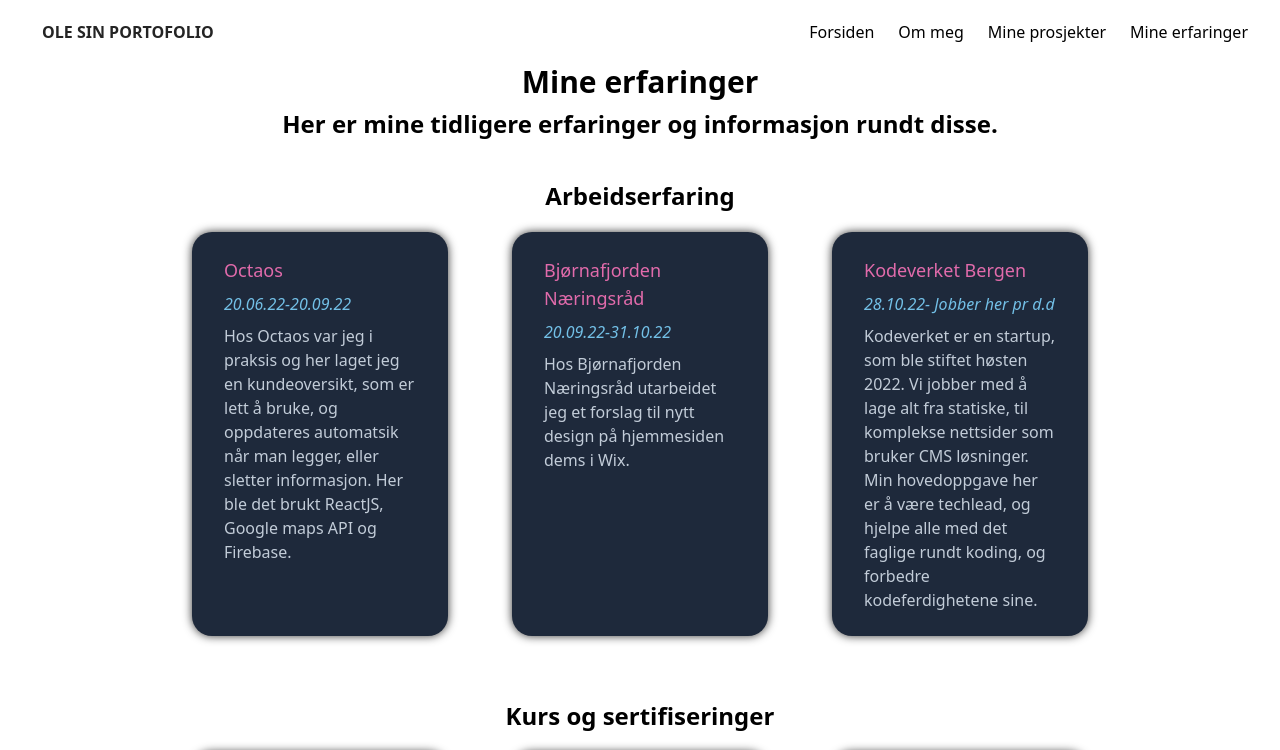
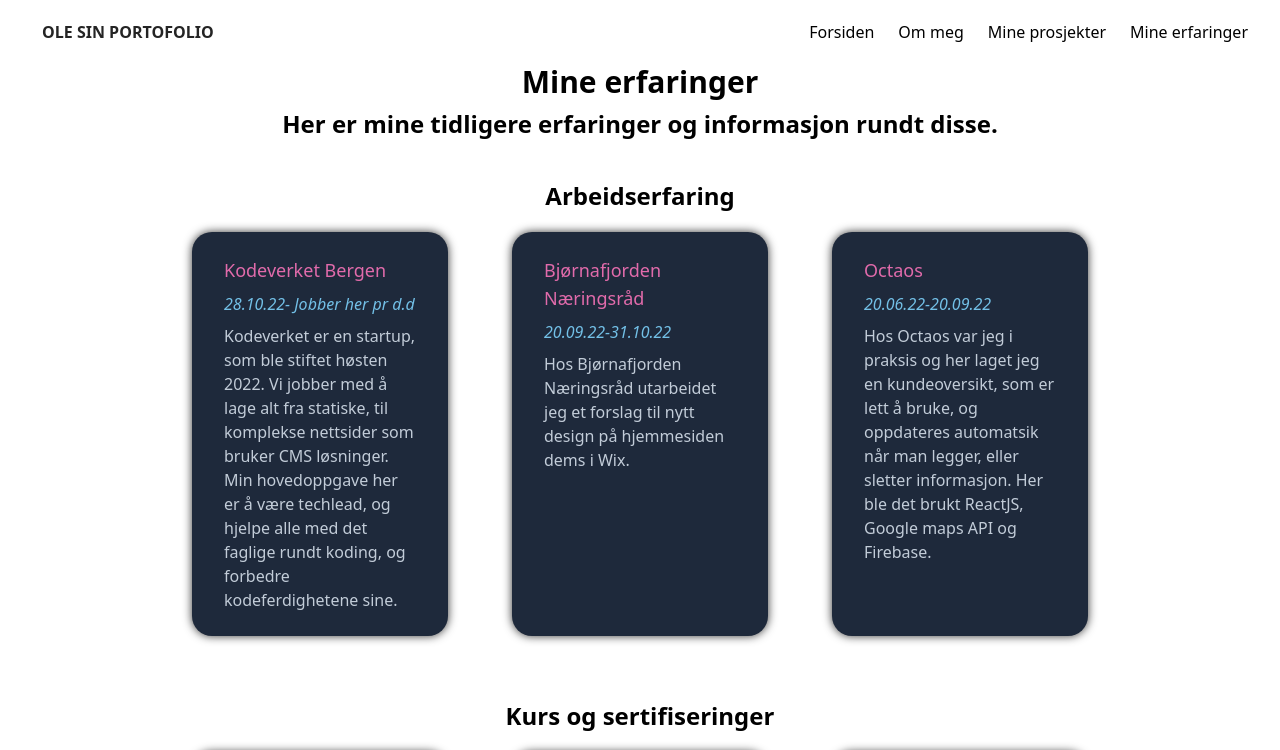
Before and after one commit to OleKoderNo/portofolio-with-tailwind, a Next.js app: page /mine-erfaringer in a window 1280 px wide. Shown: the top 750 px of the page. Built offline with nearby package versions, Linux system fonts and the light colour scheme.

Commit message:
sorted cards correctly

```diff
--- a/pages/mine-erfaringer.js
+++ b/pages/mine-erfaringer.js
@@ -45,19 +45,17 @@ export default function Experience() {
                             <h3
                                 className="text-lg font-medium text-pinkText"
                             >
-                                Octaos
+                                Kodeverket Bergen
                             </h3>
                             <p
                                 className="my-2 text-blueText"
                             >
                                 <em>
-
-                                    20.06.22-20.09.22
+                                    28.10.22- Jobber her pr d.d
                                 </em>
                             </p>
                             <p>
-                                Hos Octaos var jeg i praksis og her laget jeg en kundeoversikt, som er lett  å bruke, og oppdateres automatsik når man legger, eller sletter informasjon. Her ble det brukt ReactJS, Google maps API og Firebase.
-
+                                Kodeverket er en startup, som ble stiftet høsten 2022. Vi jobber med å lage alt fra statiske, til komplekse nettsider som bruker CMS løsninger. Min hovedoppgave her er å være techlead, og hjelpe alle med det faglige rundt koding, og forbedre kodeferdighetene sine.
                             </p>
                         </div>
                         <div className="md:mx-0 block w-64 py-6 px-8 mx-auto bg-cardBG text-greyText rounded-[20px] shadow-[0px_0_10px_rgba(0,0,0,0.8)]">
@@ -81,17 +79,19 @@ export default function Experience() {
                             <h3
                                 className="text-lg font-medium text-pinkText"
                             >
-                                Kodeverket Bergen
+                                Octaos
                             </h3>
                             <p
                                 className="my-2 text-blueText"
                             >
                                 <em>
-                                    28.10.22- Jobber her pr d.d
+
+                                    20.06.22-20.09.22
                                 </em>
                             </p>
                             <p>
-                                Kodeverket er en startup, som ble stiftet høsten 2022. Vi jobber med å lage alt fra statiske, til komplekse nettsider som bruker CMS løsninger. Min hovedoppgave her er å være techlead, og hjelpe alle med det faglige rundt koding, og forbedre kodeferdighetene sine.
+                                Hos Octaos var jeg i praksis og her laget jeg en kundeoversikt, som er lett  å bruke, og oppdateres automatsik når man legger, eller sletter informasjon. Her ble det brukt ReactJS, Google maps API og Firebase.
+
                             </p>
                         </div>
                     </div>
```
